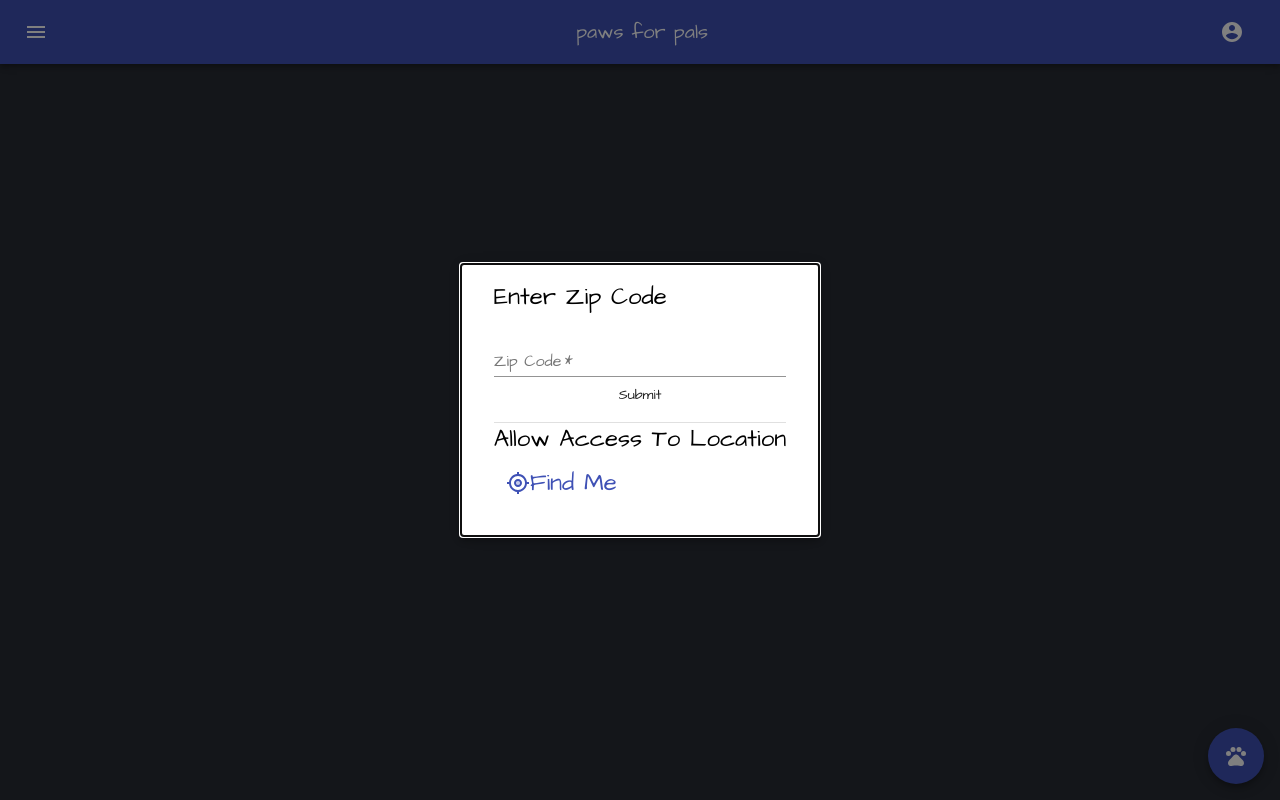
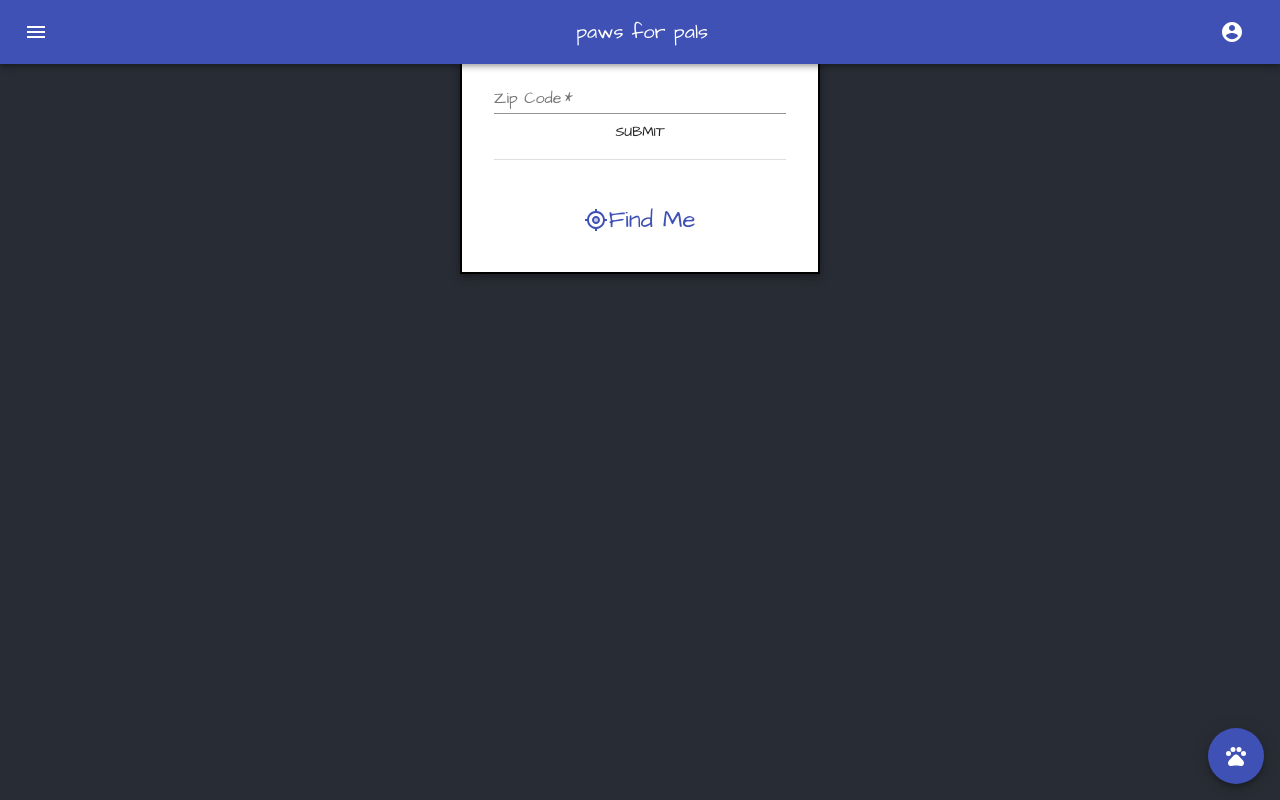
Before and after one commit to omgitsgod/paws-for-pals-front, a React (Create React App) app: page / in a window 1280 px wide. Built offline with nearby package versions, Linux system fonts and the light colour scheme; no server answers.

Commit message:
Remove modal wrapper and format

```diff
--- a/src/ZipCodeModal.js
+++ b/src/ZipCodeModal.js
@@ -1,14 +1,19 @@
 import React from 'react';
-import { Typography, Modal, Backdrop, Fade, FormControl, InputLabel, Input, IconButton, Button, Divider } from '@material-ui/core';
+import {
+  Typography,
+  Fade,
+  FormControl,
+  InputLabel,
+  Input,
+  IconButton,
+  Button,
+  Divider,
+} from '@material-ui/core';
 import { GpsFixedTwoTone as LocationIcon } from '@material-ui/icons';
 import { withStyles } from '@material-ui/core/styles';
 
 function ZipCodeModal(props) {
-  const { classes, open, setOpen, setZip } = props;
-
-  const handleClose = () => {
-    setOpen(false);
-  };
+  const { classes, open, setZip } = props;
 
   const handleSubmit = (e) => {
     e.preventDefault();
@@ -16,26 +21,12 @@ function ZipCodeModal(props) {
     const zipCode = e.target.zipcode.value;
     zipCode.match(/^\d{5}(-\d{4})?$/) ? setZip(zipCode) : console.log('nope');
   };
-
   const handleLocation = async (position) => {
     const { latitude, longitude } = position.coords;
     const location = `${latitude},${longitude}`;
     setZip(location);
   };
-
   return (
-    <Modal
-      aria-labelledby='transition-modal-title'
-      aria-describedby='transition-modal-description'
-      className={classes.modal}
-      open={open}
-      onClose={handleClose}
-      closeAfterTransition
-      BackdropComponent={Backdrop}
-      BackdropProps={{
-        timeout: 500,
-      }}
-    >
     <Fade in={open}>
       <div className={classes.paper}>
         <Typography variant='h5'>Enter Zip Code</Typography>
@@ -51,7 +42,7 @@ function ZipCodeModal(props) {
               className={classes.submit}
               style={{ background: 'transparent', boxShadow: 'none' }}
             >
-                Submit
+              SUBMIT
             </Button>
           </FormControl>
         </form>
@@ -69,16 +60,10 @@ function ZipCodeModal(props) {
         </IconButton>
       </div>
     </Fade>
-    </Modal>
   );
 }
 
 const styles = (theme) => ({
-  modal: {
-    display: 'flex',
-    alignItems: 'center',
-    justifyContent: 'center',
-  },
   paper: {
     backgroundColor: theme.palette.background.paper,
     border: '2px solid #000',
```
Lines whose indentation alone changed are shown as unchanged.
